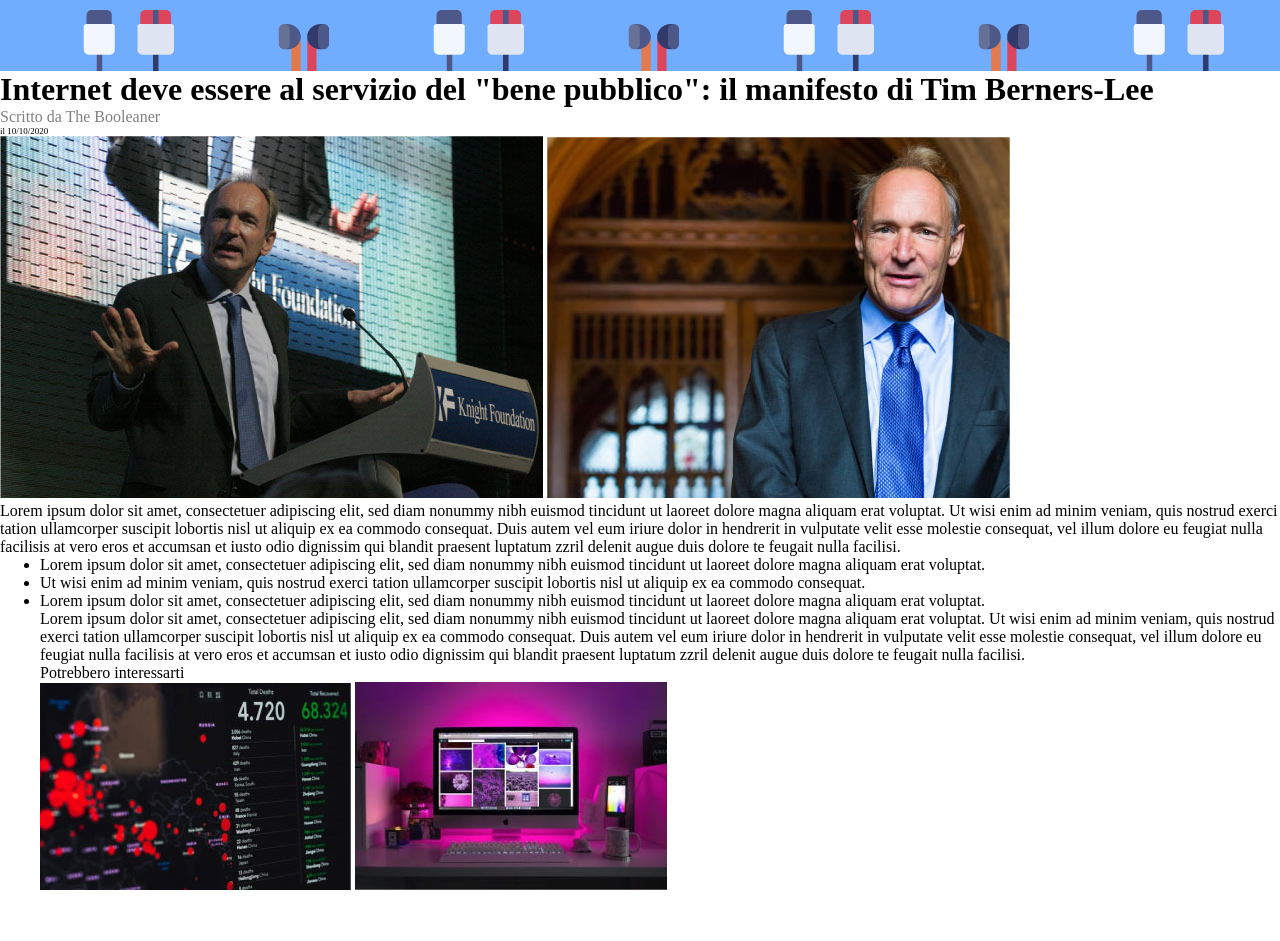
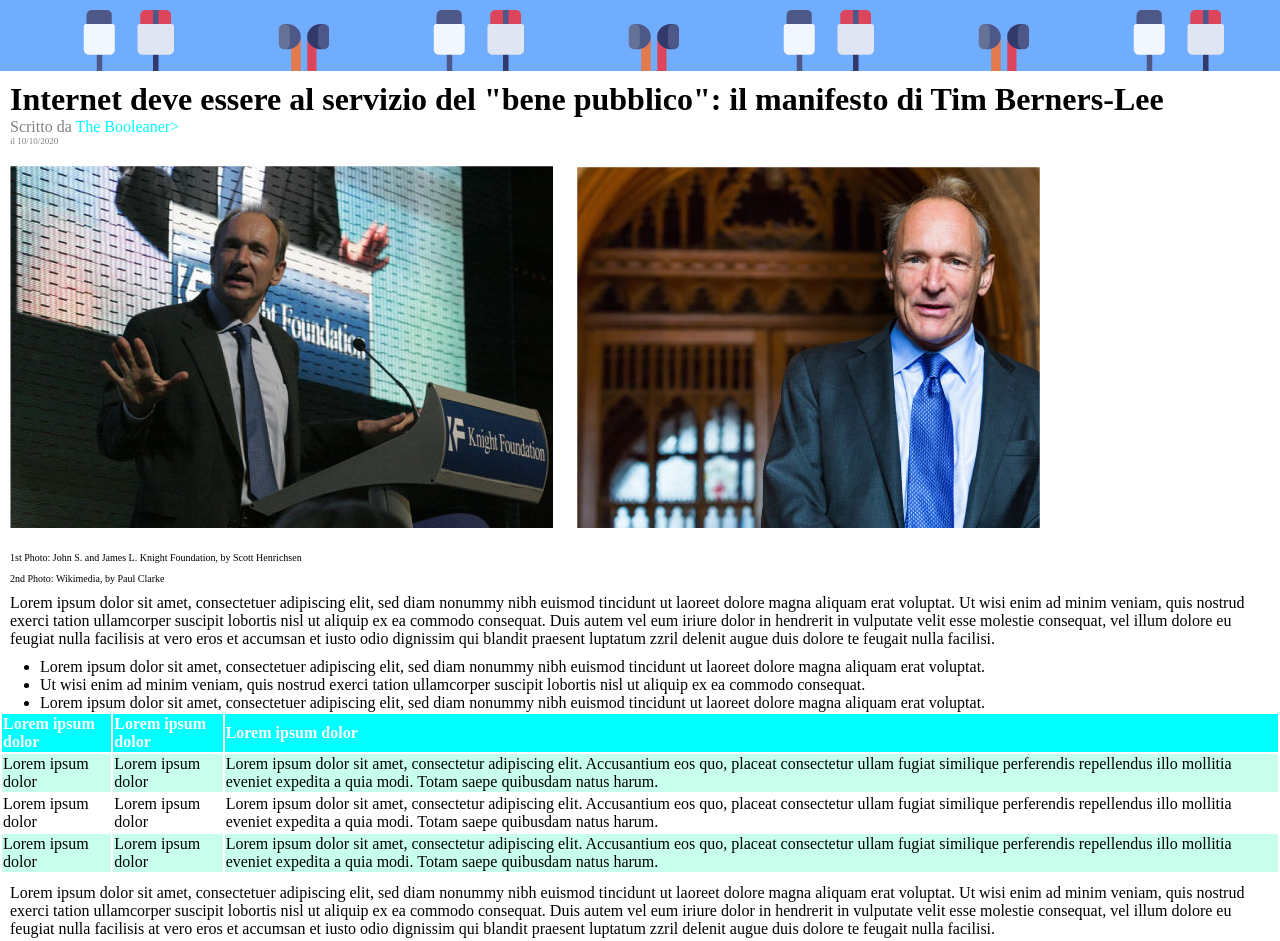
Before and after one commit to Lorenzo-Ruben-Rampa/html-css-booleaner, a plain HTML site: page index.html in a window 1280 px wide. Shown: the part 104-1045 px from the top of the page. Before the commit the page ends 998 px from the top, so only its background shows below. Drawn offline with Linux system fonts and the light colour scheme.

Commit message:
Testi e Tabella parte 1

```diff
--- a/css/style.css
+++ b/css/style.css
@@ -21,10 +21,59 @@ header {
 
 /* Testi */
 
-#Firma {
+#Firma, #Data {
     color: grey;
 }
 
 #Data {
     font-size: 9px;
 }
+
+#Container-1 {
+    margin: 10px;
+}
+
+#Container-2 {
+    margin: 0px;
+}
+
+#Autore {
+    color: aqua;
+}
+
+p {
+    margin: 10px;
+}
+
+.Didascalia {
+    font-size: 10px;
+}
+
+/* Tabella */
+
+table td       {
+
+}
+
+#Row1  {
+    background-color: aqua;
+    color:white;
+    font-weight: bold;
+}
+
+.Row2 {
+    background-color: rgba(127, 255, 212, 0.438);
+}
+}
+table tr#ROW3  {
+    background-color:blue; color:white;
+}
+table td#CELL9 {
+    border:inset 4px red; background-color:navy;
+}
+
+/* Immagini */
+
+.Foto {
+    margin: 10px;
+}
--- a/index.html
+++ b/index.html
@@ -15,27 +15,60 @@
     </header>
 
     <!-- main -->
+    <div id="Container-1">
         <h1>Internet deve essere al servizio del "bene pubblico": il manifesto di Tim Berners-Lee</h1>
-    <div id="Firma">Scritto da The Booleaner</div>
+        <div id="Firma">Scritto da <span id="Autore">The Booleaner></span>
+        </div>
         <div id="Data">il 10/10/2020</div>
+    </div>
 
-    <img src="./img/tim-1.jpg" alt="Foto Tim 1">
-    <img src= "./img/tim-2.jpg" alt="Foto Tim 2">
+    <img class="Foto" src="./img/tim-1.jpg" alt="Foto Tim 1">
+    <img class="Foto" src="./img/tim-2.jpg" alt="Foto Tim 2">
+
+    <p class="Didascalia">1st Photo: John S. and James L. Knight Foundation, by Scott Henrichsen</p>
+    <p class="Didascalia">2nd Photo: Wikimedia, by Paul Clarke</p>
+
     <p>Lorem ipsum dolor sit amet, consectetuer adipiscing elit, sed diam nonummy nibh euismod tincidunt ut laoreet dolore magna aliquam erat voluptat. Ut wisi enim ad minim veniam, quis nostrud exerci tation ullamcorper suscipit lobortis nisl ut aliquip ex ea commodo consequat. Duis autem vel eum iriure dolor in hendrerit in vulputate velit esse molestie consequat, vel illum dolore eu feugiat nulla facilisis at vero eros et accumsan et iusto odio dignissim qui blandit praesent luptatum zzril delenit augue duis dolore te feugait nulla facilisi.</p>
-    <ul><li>Lorem ipsum dolor sit amet, consectetuer adipiscing elit, sed diam nonummy nibh euismod tincidunt ut laoreet dolore magna aliquam erat voluptat.
+
+    <div id="Container-2">
+        <ul>
+            <li>Lorem ipsum dolor sit amet, consectetuer adipiscing elit, sed diam nonummy nibh euismod tincidunt ut laoreet dolore magna aliquam erat voluptat.
             </li>
             <li>Ut wisi enim ad minim veniam, quis nostrud exerci tation ullamcorper suscipit lobortis nisl ut aliquip ex ea commodo consequat.
             </li>
             <li>Lorem ipsum dolor sit amet, consectetuer adipiscing elit, sed diam nonummy nibh euismod tincidunt ut laoreet dolore magna aliquam erat voluptat.
             </li>
+        </ul>
 
     <!-- Tabella -->
-
+    <table>
+        <tr id="Row1">
+            <td>Lorem ipsum dolor</td>
+            <td>Lorem ipsum dolor</td>
+            <td>Lorem ipsum dolor</td>
+        </tr>
+        <tr class="Row2">
+            <td>Lorem ipsum dolor</td>
+            <td>Lorem ipsum dolor</td>
+            <td>Lorem ipsum dolor sit amet, consectetur adipiscing elit. Accusantium eos quo, placeat consectetur ullam fugiat similique perferendis repellendus illo mollitia eveniet expedita a quia modi. Totam saepe quibusdam natus harum.</td>
+        </tr>
+        <tr>
+            <td>Lorem ipsum dolor</td>
+            <td>Lorem ipsum dolor</td>
+            <td>Lorem ipsum dolor sit amet, consectetur adipiscing elit. Accusantium eos quo, placeat consectetur ullam fugiat similique perferendis repellendus illo mollitia eveniet expedita a quia modi. Totam saepe quibusdam natus harum.</td>
+        </tr>
+        <tr class="Row2">
+            <td>Lorem ipsum dolor</td>
+            <td>Lorem ipsum dolor</td>
+            <td>Lorem ipsum dolor sit amet, consectetur adipiscing elit. Accusantium eos quo, placeat consectetur ullam fugiat similique perferendis repellendus illo mollitia eveniet expedita a quia modi. Totam saepe quibusdam natus harum.</td>
+        </tr>
+    </table>
+    </div>
 
     <p>Lorem ipsum dolor sit amet, consectetuer adipiscing elit, sed diam nonummy nibh euismod tincidunt ut laoreet dolore magna aliquam erat voluptat. Ut wisi enim ad minim veniam, quis nostrud exerci tation ullamcorper suscipit lobortis nisl ut aliquip ex ea commodo consequat. Duis autem vel eum iriure dolor in hendrerit in vulputate velit esse molestie consequat, vel illum dolore eu feugiat nulla facilisis at vero eros et accumsan et iusto odio dignissim qui blandit praesent luptatum zzril delenit augue duis dolore te feugait nulla facilisi.</p>
     <p>Potrebbero interessarti</p>
-    <img src="./img/graph.jpg" alt="grafico">
-    <img src="./img/monitor.jpg" alt="monitor">
+    <img class="Foto" src="./img/graph.jpg" alt="grafico">
+    <img class="Foto" src="./img/monitor.jpg" alt="monitor">
 
     <!-- footer -->
 
```
Lines whose indentation alone changed are shown as unchanged.
